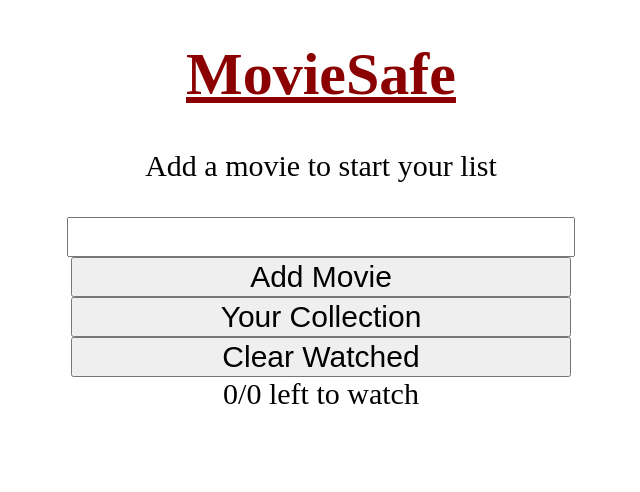
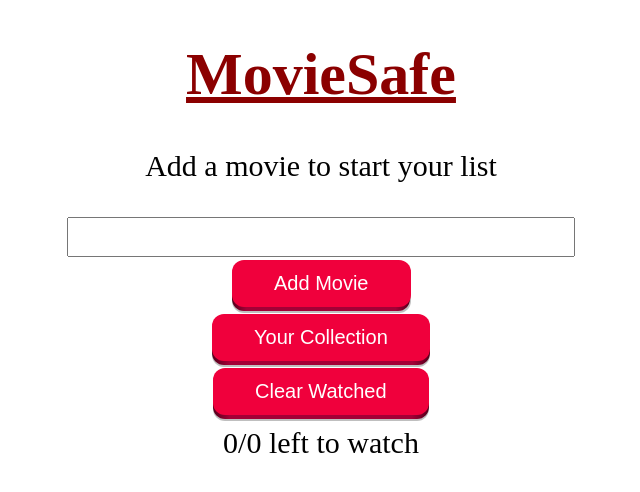
Before and after one commit to dylan-sloan/MovieSafe, a React (Create React App) app: page / in a window 1280 px wide. Shown: the top 492 px of the page, without its empty margins (319-959 px from the left). Built offline with nearby package versions, Linux system fonts and the light colour scheme.

Commit message:
button sophistication

```diff
--- a/src/components/Collection.js
+++ b/src/components/Collection.js
@@ -16,7 +16,13 @@
         </div>
         <br />
         <br />
-        <button className='movieList' onClick={() => navigate(-1)}>Back to Your List</button>
+        <button class="button-82-pushable" onClick={()=>navigate(-1)}>
+            <span class="button-82-shadow"></span>
+            <span class="button-82-edge"></span>
+            <span class="button-82-front text">
+                Back to Your List
+            </span>
+        </button>
     </div>
   )
 }
--- a/src/components/Home.js
+++ b/src/components/Home.js
@@ -49,9 +49,28 @@
         <h1 className="heading"> MovieSafe </h1>
         <WatchList className="movieList" movies={movies} toggleWatched={toggleWatched}/>
         <input className="movieList" ref={movieNameRef} type="text" />
-        <button className="movieList" onClick={addMovie}>Add Movie</button>
-        <button className="movieList" onClick={()=>navigate("/collection")}>Your Collection</button>
-        <button className="movieList" onClick={handleClearList}>Clear Watched</button>
+        {/* Add the buttons */}
+        <button class="button-82-pushable" onClick={addMovie}>
+            <span class="button-82-shadow"></span>
+            <span class="button-82-edge"></span>
+            <span class="button-82-front text">
+                Add Movie
+            </span>
+        </button>
+        <button class="button-82-pushable" onClick={()=>navigate("/collection")}>
+            <span class="button-82-shadow"></span>
+            <span class="button-82-edge"></span>
+            <span class="button-82-front text">
+                Your Collection
+            </span>
+        </button>
+        <button class="button-82-pushable" onClick={handleClearList}>
+            <span class="button-82-shadow"></span>
+            <span class="button-82-edge"></span>
+            <span class="button-82-front text">
+                Clear Watched
+            </span>
+        </button>
         <div className="movieList">{movies.filter(movie => !movie.watched).length}/{movies.filter(movie => movie.watched).length + movies.filter(movie => !movie.watched).length} left to watch</div>
         </div>
         </>
--- a/src/components/styling.css
+++ b/src/components/styling.css
@@ -12,6 +12,115 @@
     margin: 0 auto;
     display: block;
 }
+
+.button-82-pushable {
+    position: relative;
+    border: none;
+    background: transparent;
+    padding: 0;
+    cursor: pointer;
+    outline-offset: 4px;
+    transition: filter 250ms;
+    user-select: none;
+    -webkit-user-select: none;
+    touch-action: manipulation;
+    /* Need below code to center the button */
+    margin: 0 auto;
+    display: block;
+    /* Set margins */
+    margin-top: 7px;
+    margin-bottom: 7px;
+  }
+
+  .button-82-shadow {
+    position: absolute;
+    top: 0;
+    left: 0;
+    width: 100%;
+    height: 100%;
+    border-radius: 12px;
+    background: hsl(0deg 0% 0% / 0.25);
+    will-change: transform;
+    transform: translateY(2px);
+    transition:
+      transform
+      600ms
+      cubic-bezier(.3, .7, .4, 1);
+  }
+
+  .button-82-edge {
+    position: absolute;
+    top: 0;
+    left: 0;
+    width: 100%;
+    height: 100%;
+    border-radius: 12px;
+    background: linear-gradient(
+      to left,
+      hsl(340deg 100% 16%) 0%,
+      hsl(340deg 100% 32%) 8%,
+      hsl(340deg 100% 32%) 92%,
+      hsl(340deg 100% 16%) 100%
+    );
+  }
+
+  .button-82-front {
+    display: block;
+    position: relative;
+    padding: 12px 27px;
+    border-radius: 12px;
+    font-size: 1.1rem;
+    color: white;
+    background: hsl(345deg 100% 47%);
+    will-change: transform;
+    transform: translateY(-4px);
+    transition:
+      transform
+      600ms
+      cubic-bezier(.3, .7, .4, 1);
+  }
+
+  @media (min-width: 768px) {
+    .button-82-front {
+      font-size: 1.25rem;
+      padding: 12px 42px;
+    }
+  }
+
+  .button-82-pushable:hover {
+    filter: brightness(110%);
+    -webkit-filter: brightness(110%);
+  }
+
+  .button-82-pushable:hover .button-82-front {
+    transform: translateY(-6px);
+    transition:
+      transform
+      250ms
+      cubic-bezier(.3, .7, .4, 1.5);
+  }
+
+  .button-82-pushable:active .button-82-front {
+    transform: translateY(-2px);
+    transition: transform 34ms;
+  }
+
+  .button-82-pushable:hover .button-82-shadow {
+    transform: translateY(4px);
+    transition:
+      transform
+      250ms
+      cubic-bezier(.3, .7, .4, 1.5);
+  }
+
+  .button-82-pushable:active .button-82-shadow {
+    transform: translateY(1px);
+    transition: transform 34ms;
+  }
+
+  .button-82-pushable:focus:not(:focus-visible) {
+    outline: none;
+  }
 
 #centerwrap {
     width: 1000px;
```
